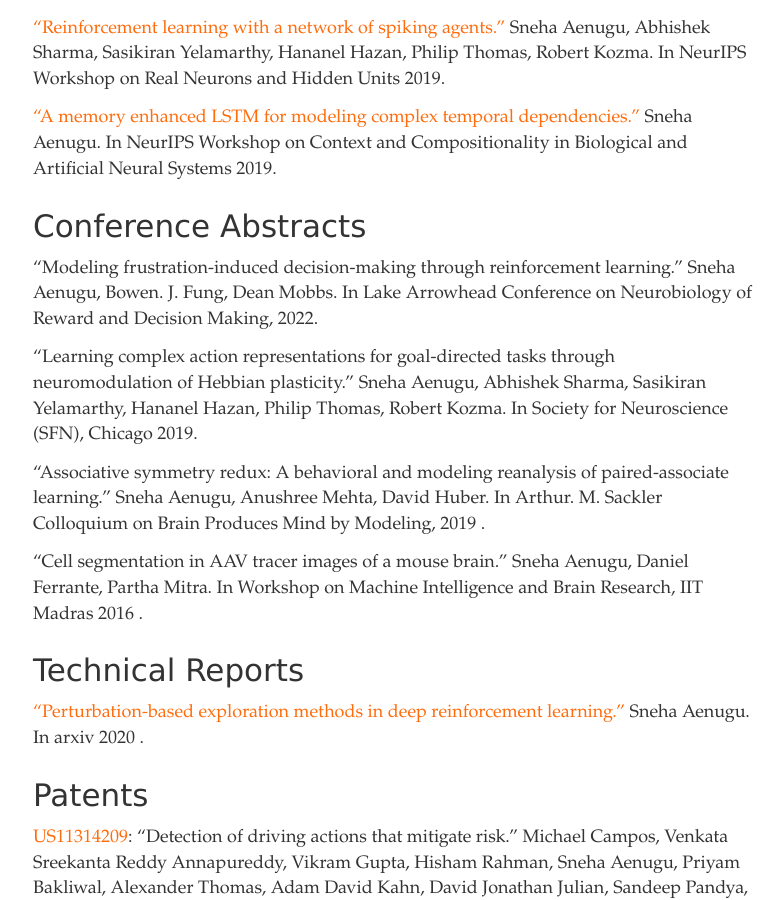
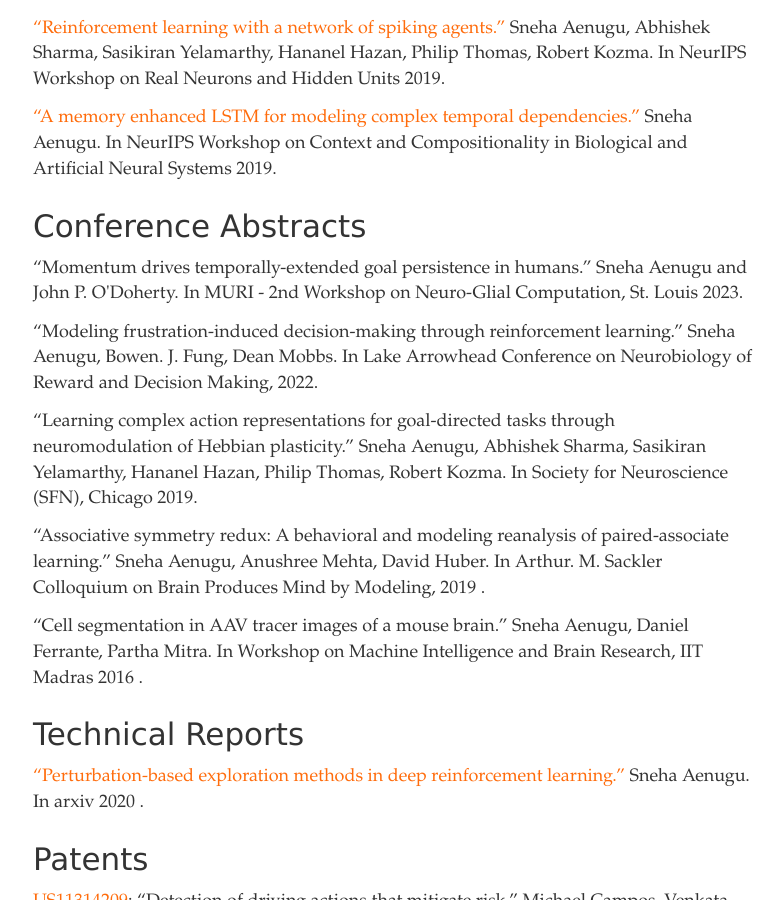
Before and after one commit to asneha213/asneha213.github.io, a Jekyll site: the page built from cv/index.html, in a window 1280 px wide and 900 px high, scrolled down 815 px. Shown: the whole window, without its empty margins (247-1031 px from the left). Built offline with Jekyll 4.4.1, drawn with Linux system fonts in a browser that asks for light colours.

```diff
--- a/_data/pubs.yaml
+++ b/_data/pubs.yaml
@@ -59,6 +59,14 @@ Context and Compositionality in Biological and Artificial Neural Systems 2019'
 
 
 -
+    title: 'Momentum drives temporally-extended goal persistence in humans'
+    authors: "Sneha Aenugu and John P. O'Doherty"
+    venue: 'MURI - 2nd Workshop on Neuro-Glial Computation, St. Louis 2023'
+    selected: false
+    type: abstract
+
+
+-
     title: 'Modeling frustration-induced decision-making through reinforcement learning'
     authors: 'Sneha Aenugu, Bowen. J. Fung, Dean Mobbs'
     venue: 'Lake Arrowhead Conference on Neurobiology of Reward and Decision Making, 2022'
```
